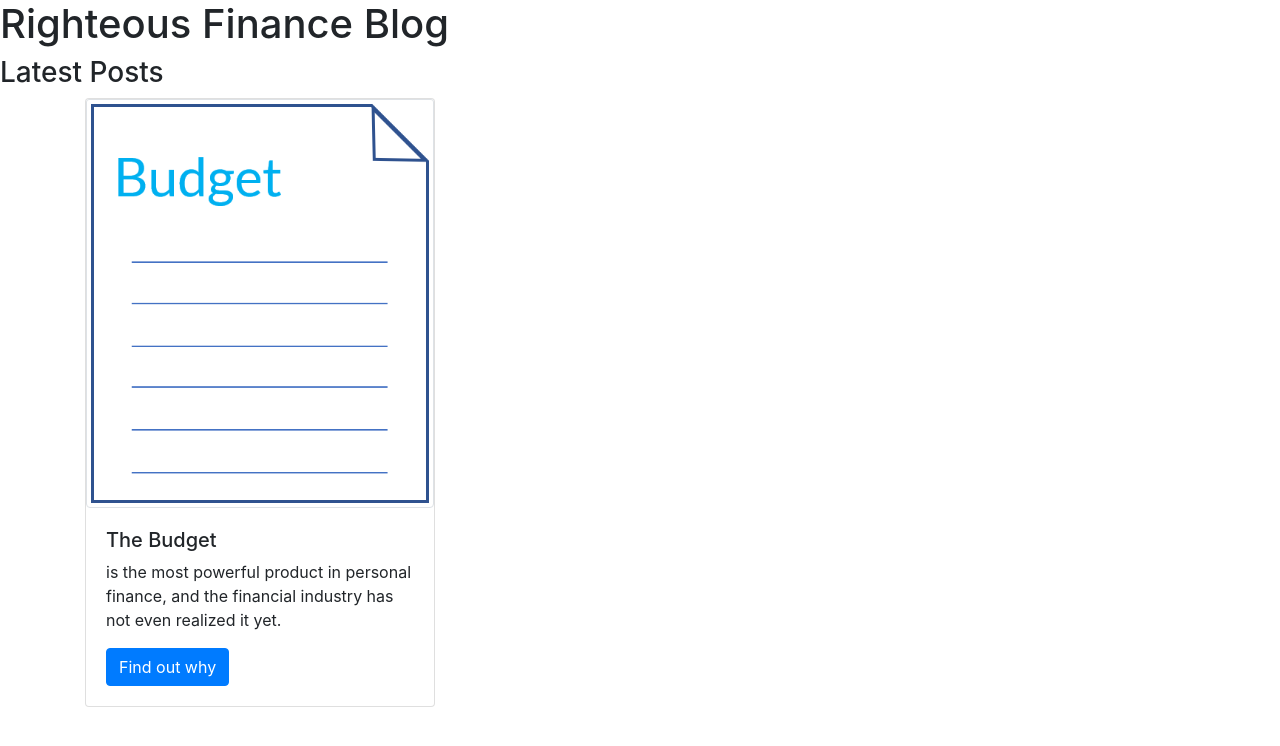
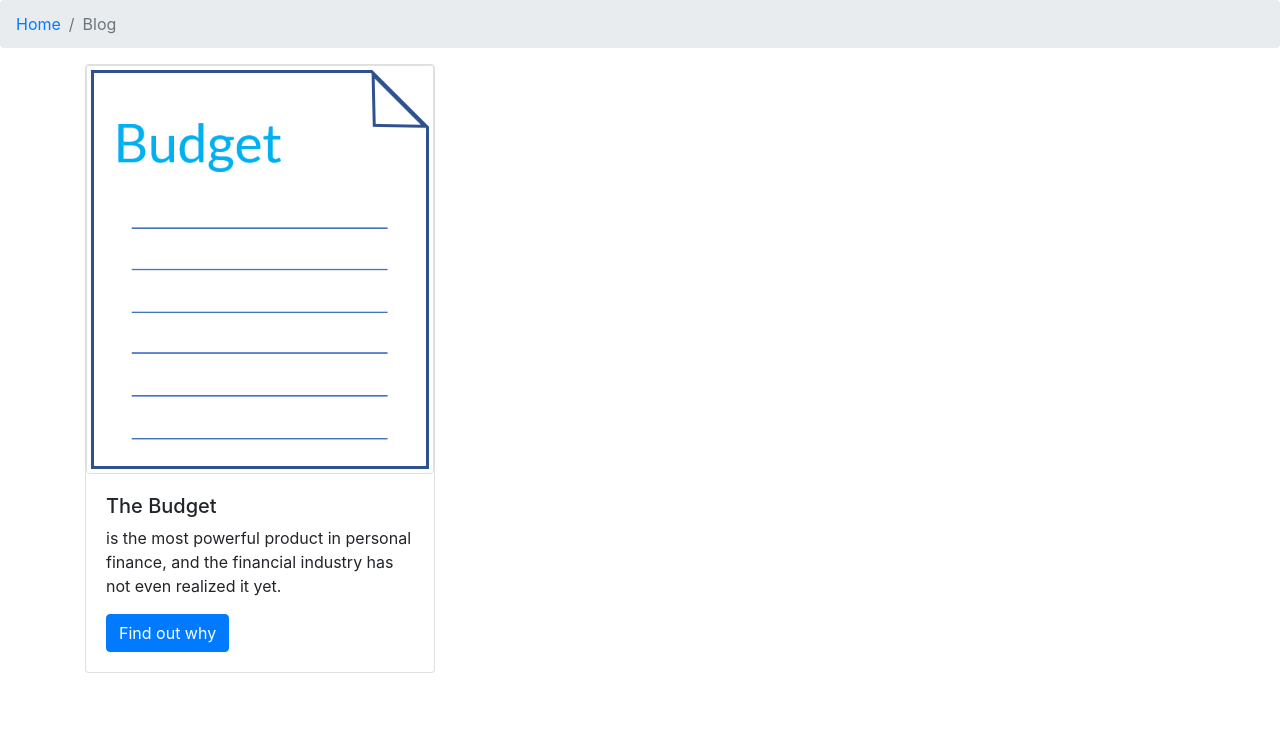
Before and after one commit to asodhani/righteousfinance, a website: page dist/blog/index.html in a window 1280 px wide. Drawn offline with nearby package versions, Linux system fonts and the light colour scheme; a web font is replaced by a local one.

Commit message:
Added breadcrumbs

```diff
--- a/dist/blog/index.html
+++ b/dist/blog/index.html
@@ -22,9 +22,12 @@
 </head>
 <body>
 
-    <h1>Righteous Finance Blog</h1>
-
-    <h3>Latest Posts</h3>
+    <nav aria-label="breadcrumb">
+        <ol class="breadcrumb">
+            <li class="breadcrumb-item"><a href="../">Home</a></li>
+            <li class="breadcrumb-item active" aria-current="page">Blog</li>
+        </ol>
+    </nav>
 
     <div class="container">
         <div class="row">
```
Also changed, not shown: dist/blog/p001.html (+0 -2 lines), dist/index.html (+6 -0 lines).
